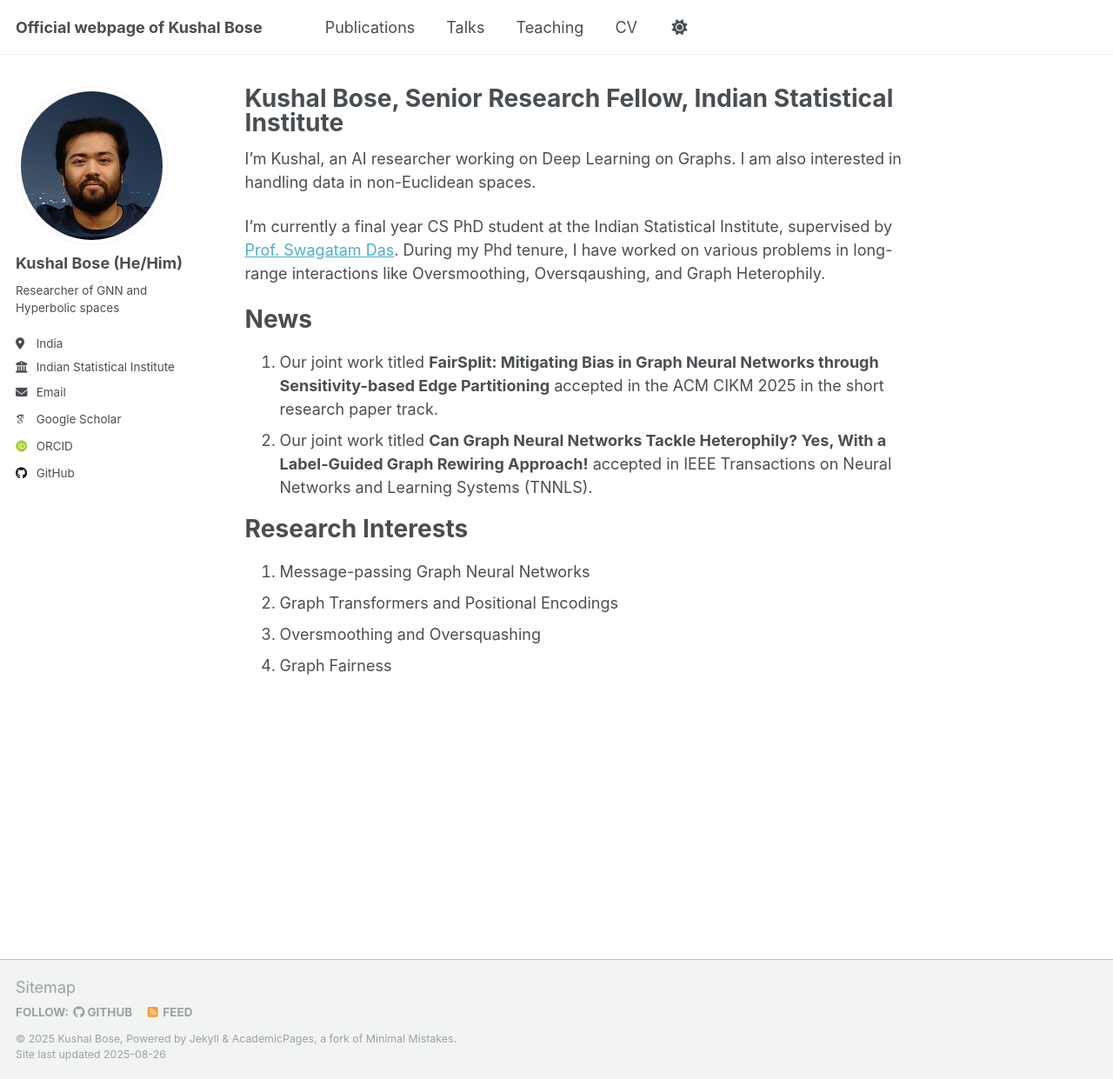
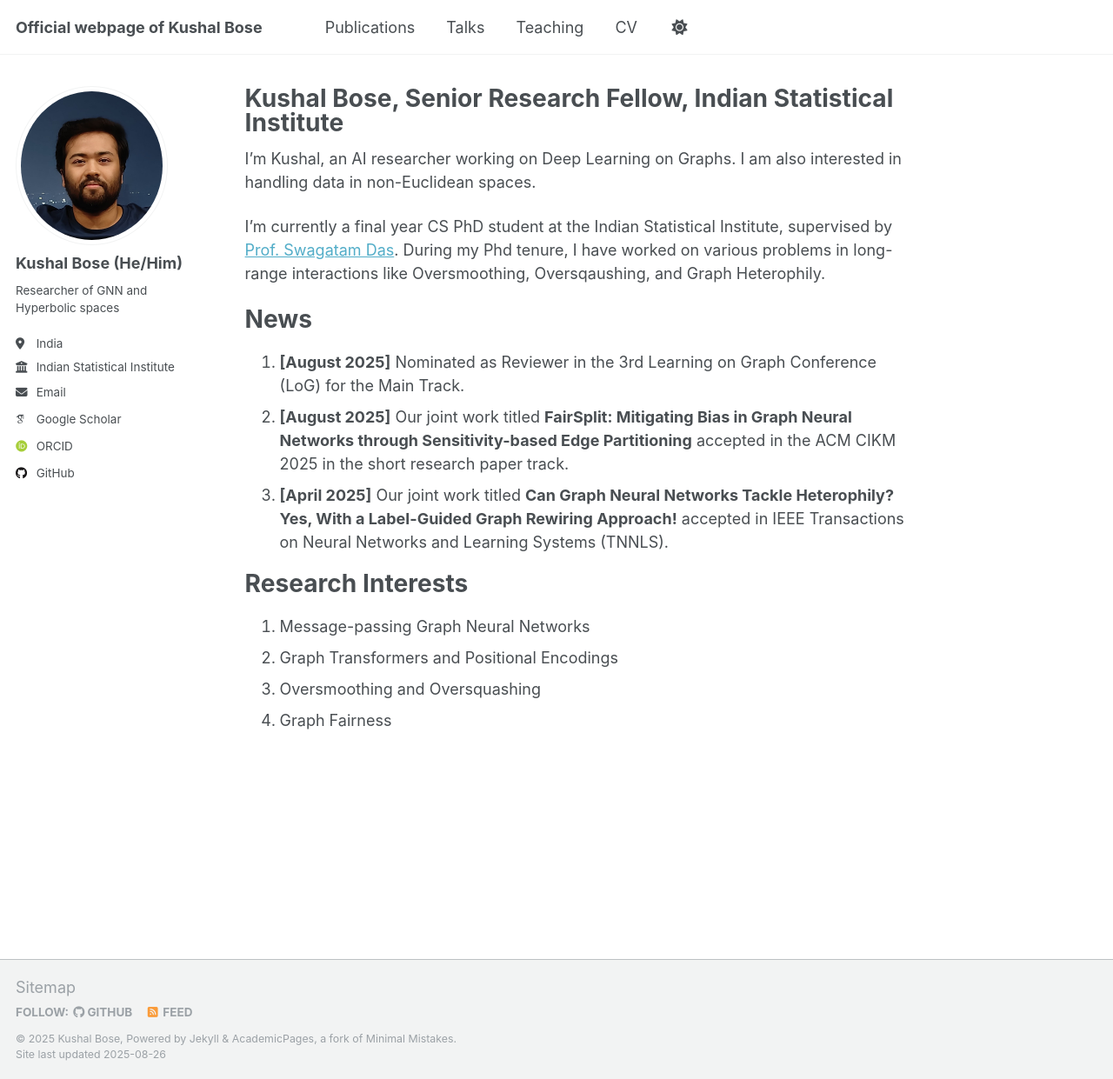
Before and after one commit to kushalbose92/kushalbose92.github.io, a Jekyll site: the page built from _pages/about.md, in a window 1280 px wide and 1241 px high. Shown: the whole window at 87% size. Built offline with Jekyll 4.4.1, drawn with Linux system fonts in a browser that asks for light colours; some web fonts are replaced; a script that is not in the unit is left out.

Commit message:
Update about.md

```diff
--- a/_pages/about.md
+++ b/_pages/about.md
@@ -13,8 +13,9 @@ I’m currently a final year CS PhD student at the Indian Statistical Institute,
 
 News
 =====
-1. Our joint work titled **FairSplit: Mitigating Bias in Graph Neural Networks through Sensitivity-based Edge Partitioning** accepted in the ACM CIKM 2025 in the short research paper track.
-2. Our joint work titled **Can Graph Neural Networks Tackle Heterophily? Yes, With a Label-Guided Graph Rewiring Approach!** accepted in IEEE Transactions on Neural Networks and Learning Systems  (TNNLS).
+1. **[August 2025]** Nominated as Reviewer in the 3rd Learning on Graph Conference (LoG) for the Main Track.
+1. **[August 2025]** Our joint work titled **FairSplit: Mitigating Bias in Graph Neural Networks through Sensitivity-based Edge Partitioning** accepted in the ACM CIKM 2025 in the short research paper track.
+1. **[April 2025]** Our joint work titled **Can Graph Neural Networks Tackle Heterophily? Yes, With a Label-Guided Graph Rewiring Approach!** accepted in IEEE Transactions on Neural Networks and Learning Systems  (TNNLS).
 
 Research Interests
 ======
```
